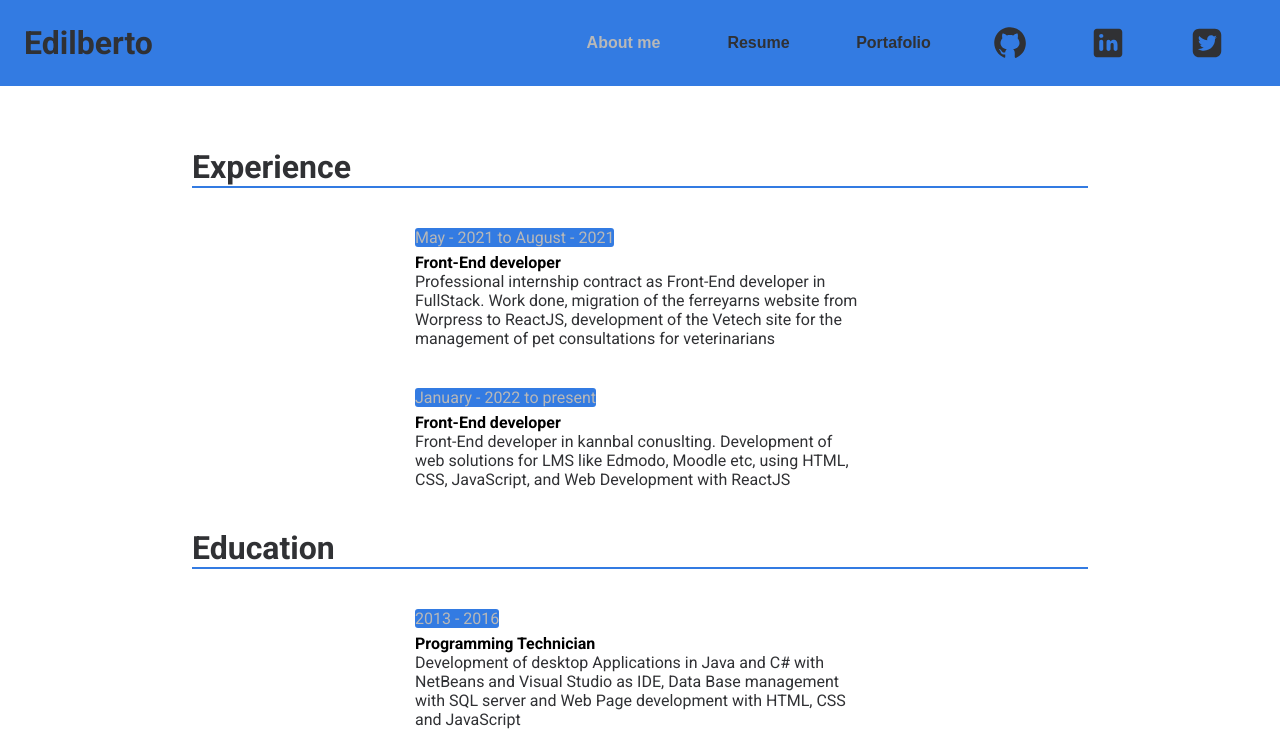
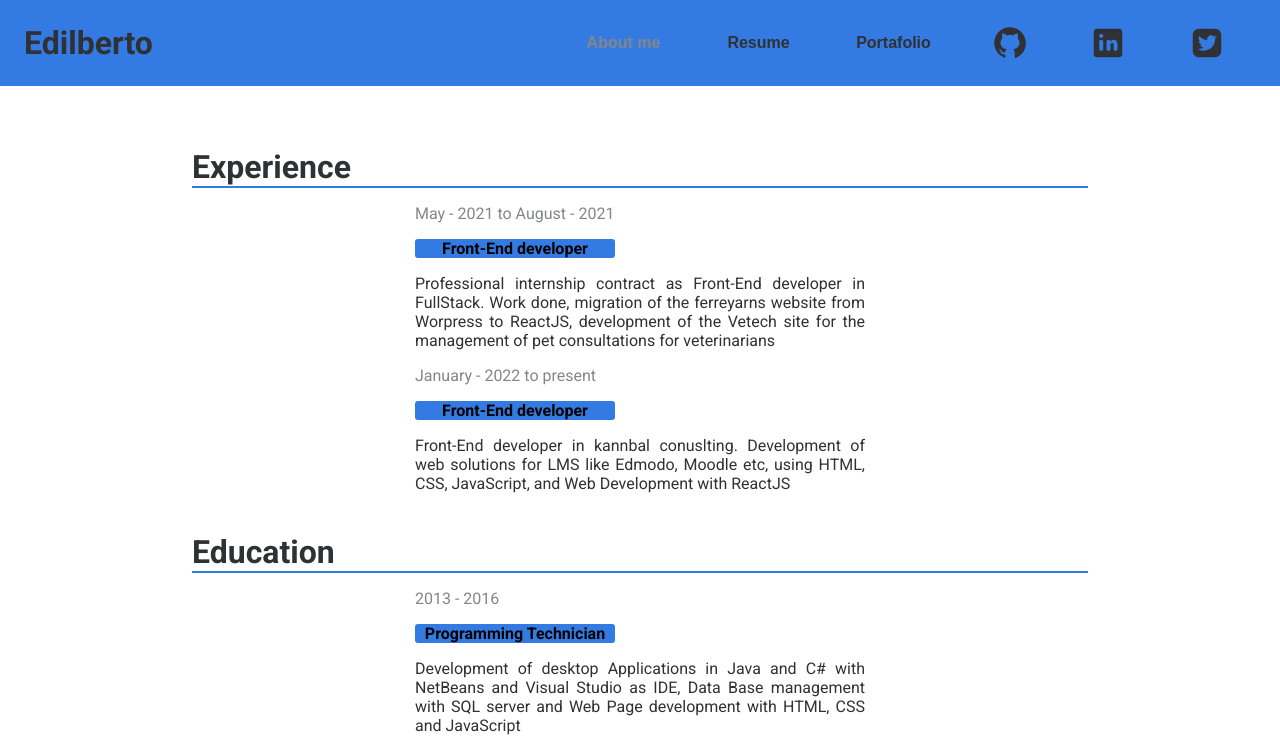
Before and after one commit to Edilberto-Vazquez/Edilberto-Vazquez.github.io, a React app: page /resume in a window 1280 px wide. Shown: the top 752 px of the page. Built offline with nearby package versions, Linux system fonts and the light colour scheme.

Commit message:
change background of the title SectionCard component

```diff
--- a/src/styles/_globals.scss
+++ b/src/styles/_globals.scss
@@ -1,7 +1,7 @@
 @import url("https://fonts.googleapis.com/css2?family=Roboto:wght@300;400;500;700;900&display=swap");
 
 /* colors */
-$soft-primary-color: #b8b8b8;
+$soft-primary-color: #84868a;
 $soft-secondary-color: #303134;
 $strong-color-primary: #337be2;
 $strong-color-secondary: #78c599;
--- a/src/styles/components/_section-card.scss
+++ b/src/styles/components/_section-card.scss
@@ -1,14 +1,23 @@
 .section-card {
   max-width: 450px;
   min-width: 272px;
+  display: grid;
+  grid-auto-rows: max-content;
+  row-gap: $gap-container;
   &__subtitle {
+    max-width: 200px;
+    font-size: $size-text-2;
+    color: $soft-primary-color;
+  }
+  &__title {
+    max-width: 200px;
     border-radius: 3px;
     background-color: $strong-color-primary;
-  }
-  &__title {
     font-size: $size-text-2;
+    text-align: center;
   }
   &__information {
     font-size: $size-text-2;
+    text-align: justify;
   }
 }
```
